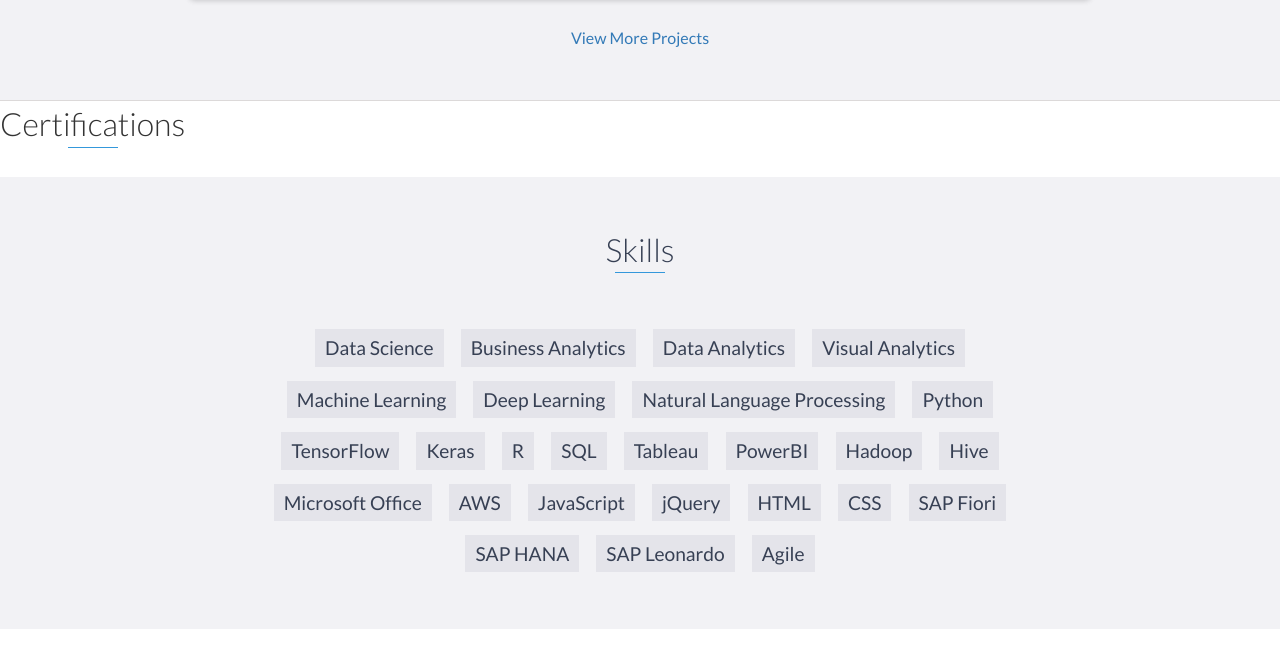
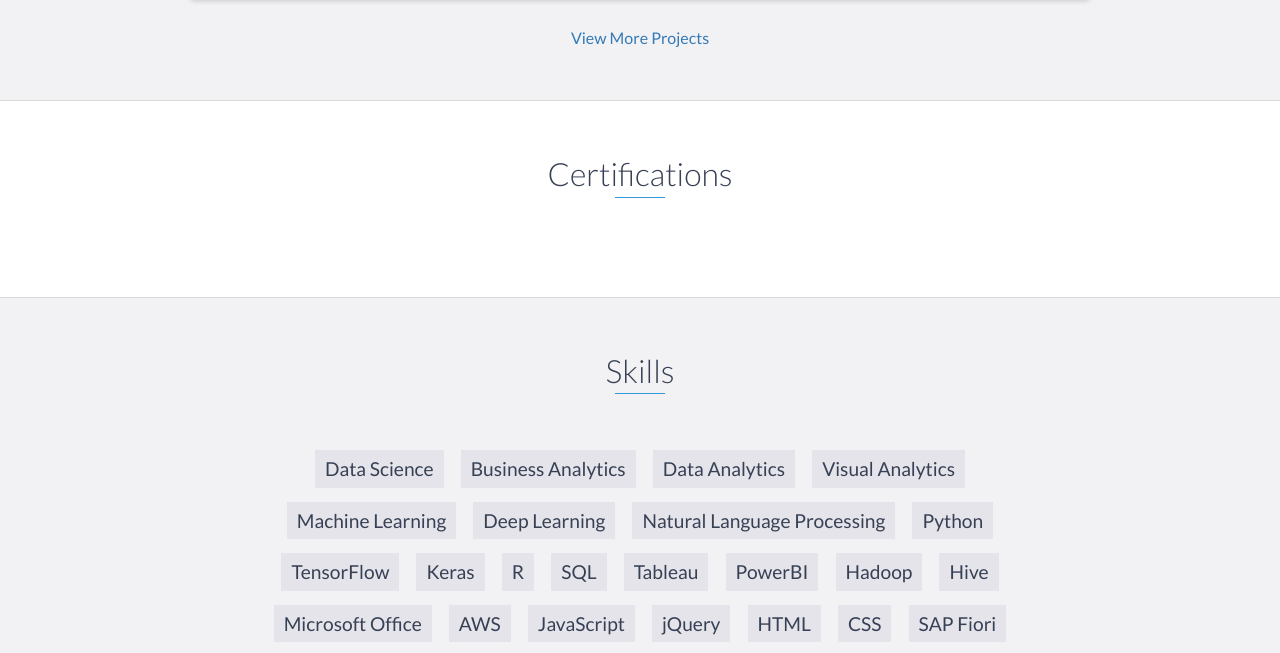
Before and after one commit to abhinav314/abhinav314.github.io, a website: page index.html in a window 1280 px wide. Shown: the part 4642-5295 px from the top of the page. Drawn offline with nearby package versions, Linux system fonts and the light colour scheme.

Commit message:
update certificates - style.css

```diff
--- a/css/styles.css
+++ b/css/styles.css
@@ -605,6 +605,17 @@
 	font-size: 1.2em
 }
 
+#certificates {
+	padding: 50px 15px;
+	border-bottom: 1px solid #dcd9d9;
+	text-align: center
+}
+
+#certificates h2 {
+	color: #374054;
+	margin-bottom: 50px
+}
+
 #contact {
 	padding: 50px 15px;
 	background: #3498db;
--- a/index.html
+++ b/index.html
@@ -324,7 +324,7 @@
     <!-- End #projects -->
 
 	<!-- Begin Certifications -->
-	<div>
+	<div id="certificates">
 		<h2 class="heading">Certifications</>
 	</div>
 	<!-- End Certifications -->
```
